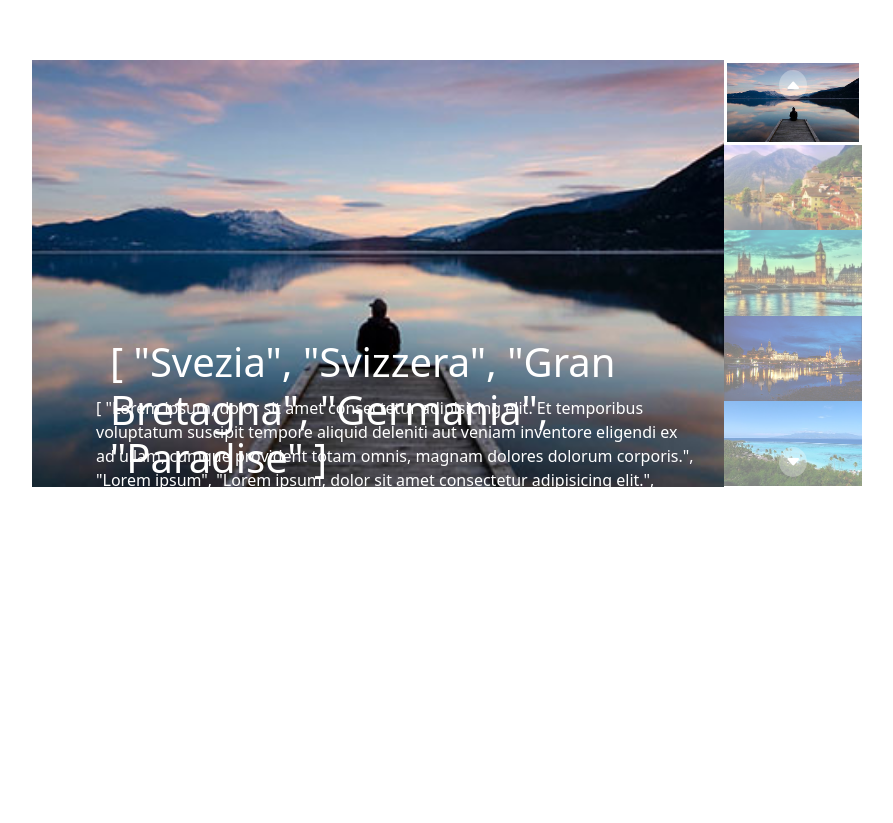
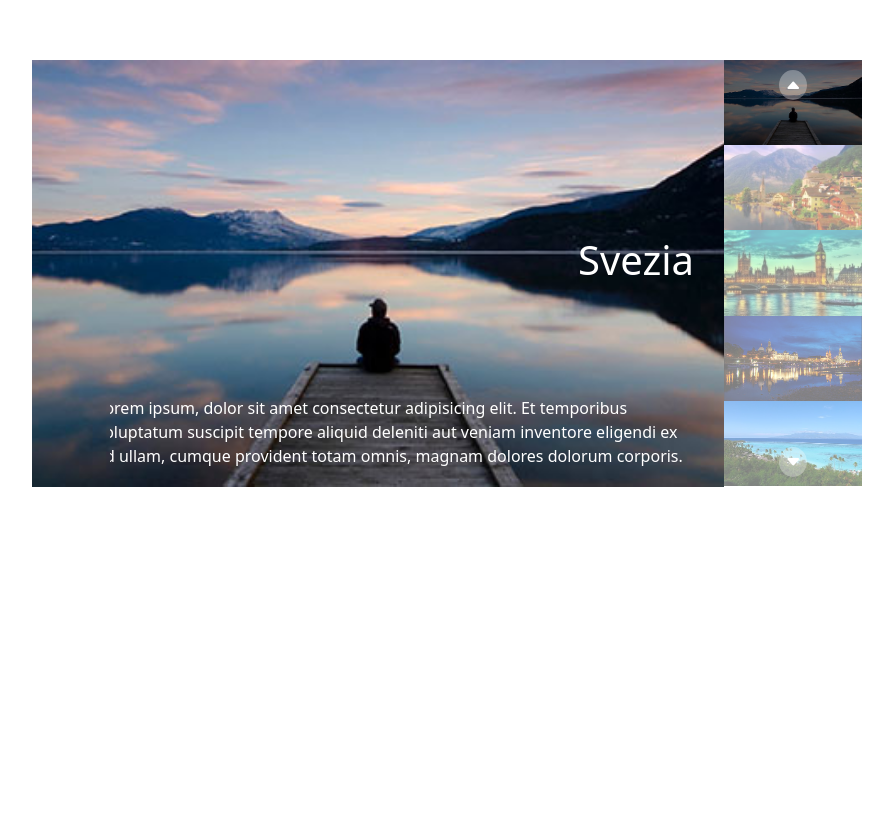
Before and after one commit to GhadeerShamshoum/vue-slider, a plain HTML site: page index.html in a window 1280 px wide. Shown: the part 127-950 px from the top of the page, without its empty margins (193-1086 px from the left). After the commit the page ends 800 px from the top, so only its background shows below. Drawn offline with nearby package versions, Linux system fonts and the light colour scheme.

Commit message:
tutti gli array in un object

```diff
--- a/index.html
+++ b/index.html
@@ -17,19 +17,21 @@
                 <div class="ms_container-photos col-9 d-flex">
                     <!-- main photo -->
                     <div class="ms_itemsContainer col-10">
-                        <div v-for="(element, index) in items" class="ms_mainPhoto col-10 item" :class="isPresent(index)">
+                        <div v-for="(element, index) in items.photos" class="ms_mainPhoto col-10 item" :class="isPresent(index)">
                             <img :src="element">
-                            <div class="text justify-conetid-end">
-                              <h1 class="title text-white d-flex justify-content-end me-3">{{title}}</h1>
-                              <p class="text text-white d-flex flex-row-reverse item">{{text}}</p>
+                            <div v-for="(element, index) in items.title" class="text justify-conetid-end item" :class="isPresent(index)">
+                                <h1 class="title text-white d-flex justify-content-end me-3 " >{{items.title[index]}}</h1>
                             </div>
-                         </div>
+                            <div v-for="(element, index) in items.text" class="text justify-conetid-end item" :class="isPresent(index)">
+                                <p class="text text-white d-flex flex-row-reverse item" :class="isPresent(index)">{{items.text[index]}}</p>
+                            </div>
+                        </div>
                     </div>
 
                     <!-- side photos -->
                     <div class="ms_sidePhotos col-2 flex-column">
                         <div class="ms_imgContainer">
-                            <img v-for="(element, index) in items" class="sidePoto" id="sidePhotos" :src="element" :class="sidePresent(index)">
+                            <img v-for="(element) in items.photos" class="sidePoto" id="sidePhotos" :src="element" :class="sidePresent(index)">
                         </div>
 
                         <div class="prev">
--- a/myscript.js
+++ b/myscript.js
@@ -3,7 +3,9 @@ let app = new Vue({
     data: {
 
         present: 0,
-        items: [
+        items:{
+
+            photos: [
                 'img/01.jpg',
                 'img/02.jpg',
                 'img/03.jpg',
@@ -25,14 +27,15 @@ let app = new Vue({
                 'Et temporibus voluptatum suscipit tempore aliquid deleniti aut veniam inventore eligendi ex ad ullam,',
             ]
 
+        }
     },
     methods:{
         isPresent: function( indexPhotos){
-            console.log(indexPhotos, this.present)
             if(indexPhotos == this.present){
                 return "active";
             }
             return "";
+
         },
         sidePresent: function( indexPhotos){
             console.log(indexPhotos, this.present)
```
Lines whose indentation alone changed are shown as unchanged.
